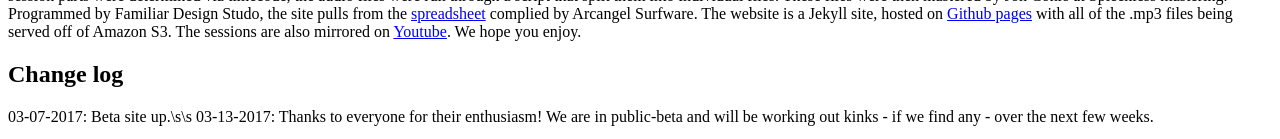
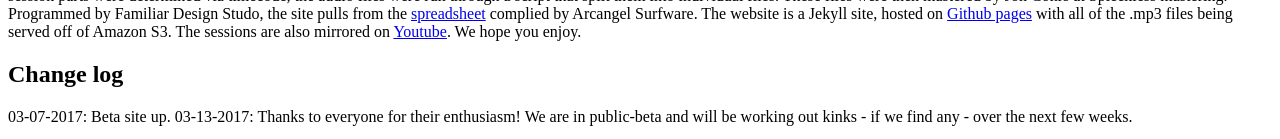
Before and after one commit to coryarcangel/music-and-the-mind-of-the-world, a Jekyll site: the page built from about.markdown, in a window 1280 px wide and 900 px high, scrolled down 1861 px. Shown: the part 758-897 px from the top of the window. Built offline with Jekyll 4.4.1, drawn with Linux system fonts in a browser that asks for light colours; nearby versions of some CDN libraries; library files that are not in the unit come from our copies; comment, search, counter and statistics services are not loaded.

Commit message:
Copyedits

```diff
--- a/about.markdown
+++ b/about.markdown
@@ -49,5 +49,5 @@ Tony would use two titles – Music and the Mind of the World  and Music and the
 
 
 ## Change log
-03-07-2017: Beta site up.\s\s
+03-07-2017: Beta site up.
 03-13-2017: Thanks to everyone for their enthusiasm! We are in public-beta and will be working out kinks - if we find any - over the next few weeks.
```
